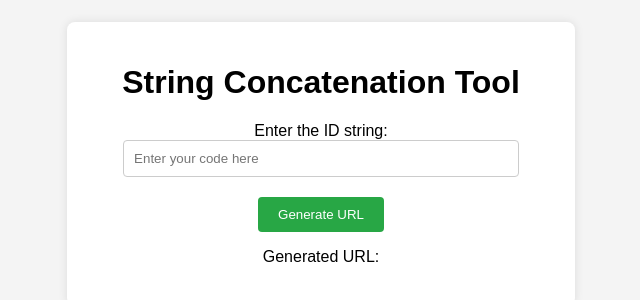
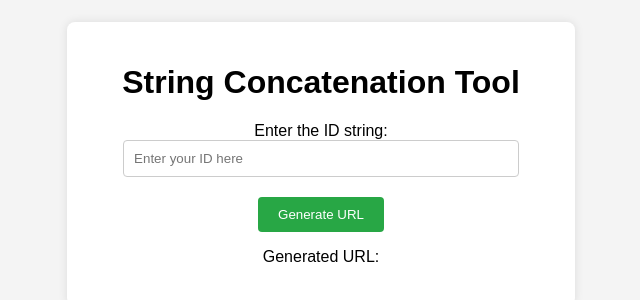
Before and after one commit to DipankurSaikia/String-concatenation-tool, a plain HTML site: page index.html in a window 1280 px wide. Shown: the part 236-536 px from the top of the page, 319-959 px from the left. Drawn offline with Linux system fonts and the light colour scheme.

Commit message:
text change

```diff
--- a/index.html
+++ b/index.html
@@ -10,7 +10,7 @@
     <div class="container">
         <h1>String Concatenation Tool</h1>
         <label for="codeInput">Enter the ID string:</label>
-        <input type="text" id="codeInput" placeholder="Enter your code here">
+        <input type="text" id="codeInput" placeholder="Enter your ID here">
         <button onclick="concatenateString()">Generate URL</button>
 
         <p>Generated URL:</p>
```
